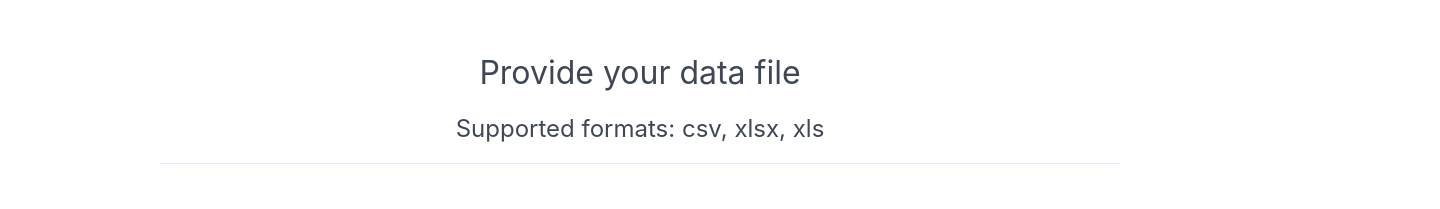
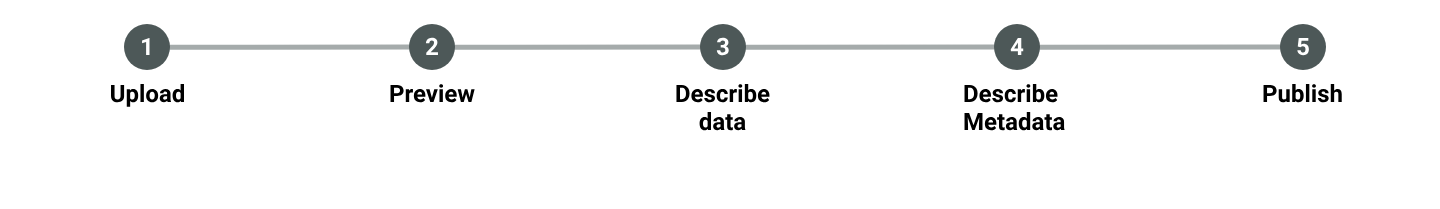
Before and after one commit to jericpat/gift-publisher, a React (Create React App) app: page / in a window 1280 px wide. Shown: the top 209 px of the page, 1440 px wide, since content can reach past the window. Built offline with nearby package versions, Linux system fonts and the light colour scheme.

Commit message:
[app.js][s]: import svg component

```diff
--- a/src/App.js
+++ b/src/App.js
@@ -8,6 +8,7 @@ import SelectSchema from "./components/SelectSchema";
 import Metadata from "./components/Metadata";
 import "./App.css";
 import { removeHyphen } from "./utils";
+import {ReactComponent as ReactLogo} from './progressBar.svg';
 
 export class ResourceEditor extends React.Component {
   constructor(props) {
@@ -260,6 +261,7 @@ export class ResourceEditor extends React.Component {
 
     return (
       <div className="App">
+        <ReactLogo />
         <form
           className="upload-wrapper"
           onSubmit={(event) => {
```
